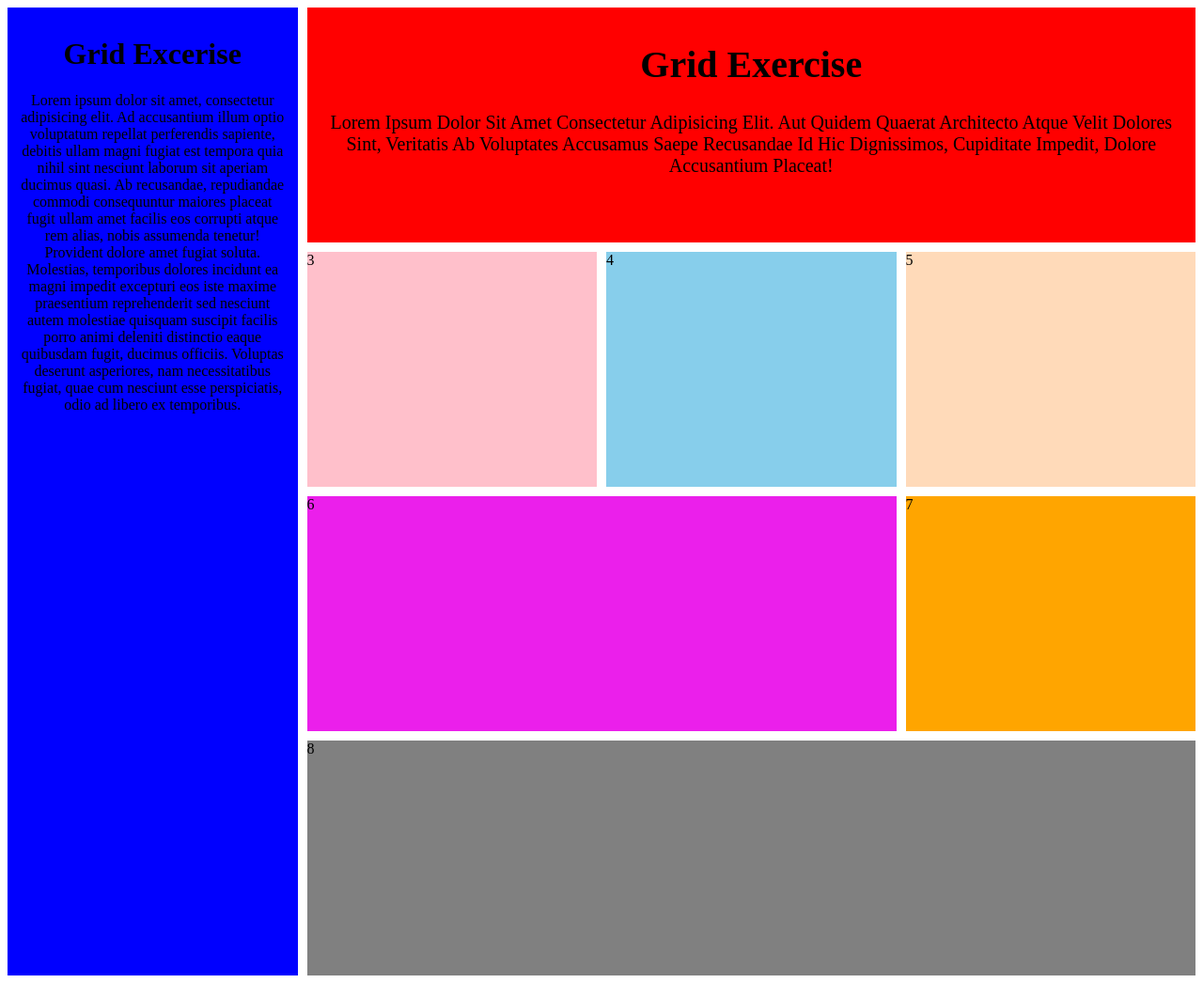
After one commit to ohatsohats/WEB-DEV-TRAINING, a PHP site: the page made by WEB - DEV/Grid Exercise.html in a window 1280 px wide. The commit adds this page. Shown: the whole page at 94% size. Run offline with PHP 8.4, Linux system fonts and the light colour scheme.

Commit message:
Add files via upload

```diff
--- /dev/null
+++ b/WEB - DEV/Grid Exercise.html
@@ -0,0 +1,32 @@
+<!DOCTYPE html>
+<html lang="en">
+<head>
+    <meta charset="UTF-8">
+    <meta name="viewport" content="width=device-width, initial-scale=1.0">
+    <meta http-equiv="X-UA-Compatible" content="ie=edge">
+    <title>Grid Excerise</title>
+
+    <link rel="stylesheet" href="grid.css">
+</head>
+<body>
+
+    <div class="wrapper">
+        <div>
+            <h1>Grid Excerise</h1>
+            <p>Lorem ipsum dolor sit amet, consectetur adipisicing elit. Ad accusantium illum optio voluptatum repellat perferendis sapiente, debitis ullam magni fugiat est tempora quia nihil sint nesciunt laborum sit aperiam ducimus quasi. Ab recusandae, repudiandae commodi consequuntur maiores placeat fugit ullam amet facilis eos corrupti atque rem alias, nobis assumenda tenetur! Provident dolore amet fugiat soluta. Molestias, temporibus dolores incidunt ea magni impedit excepturi eos iste maxime praesentium reprehenderit sed nesciunt autem molestiae quisquam suscipit facilis porro animi deleniti distinctio eaque quibusdam fugit, ducimus officiis. Voluptas deserunt asperiores, nam necessitatibus fugiat, quae cum nesciunt esse perspiciatis, odio ad libero ex temporibus.</p>
+        </div>
+        <div>
+            <h1>Grid Exercise</h1>
+            <p>Lorem ipsum dolor sit amet consectetur adipisicing elit. Aut quidem quaerat architecto atque velit dolores sint, veritatis ab voluptates accusamus saepe recusandae id hic dignissimos, cupiditate impedit, dolore accusantium placeat!</p>
+        </div>
+        <div>3</div>
+        <div>4</div>
+        <div>5</div>
+        <div>6</div>
+        <div>7</div>
+        <div>8</div>
+    </div>
+
+
+</body>
+</html>
--- a/WEB - DEV/grid.css
+++ b/WEB - DEV/grid.css
@@ -18,7 +18,7 @@
 
 .wrapper >div:first-child {
     grid-row: 1/5;
-    background-color:white;
+    background-color:blue;
     padding: 10px;
     color: black;
 
```
